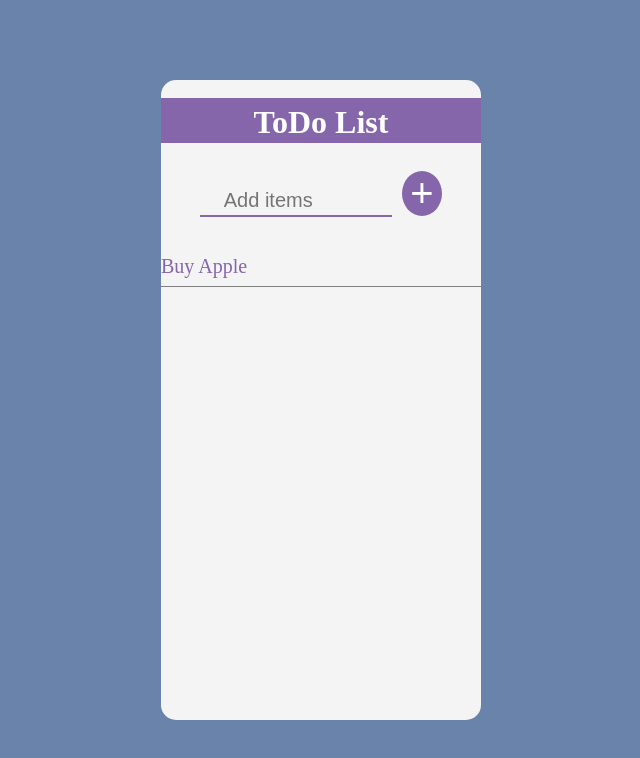
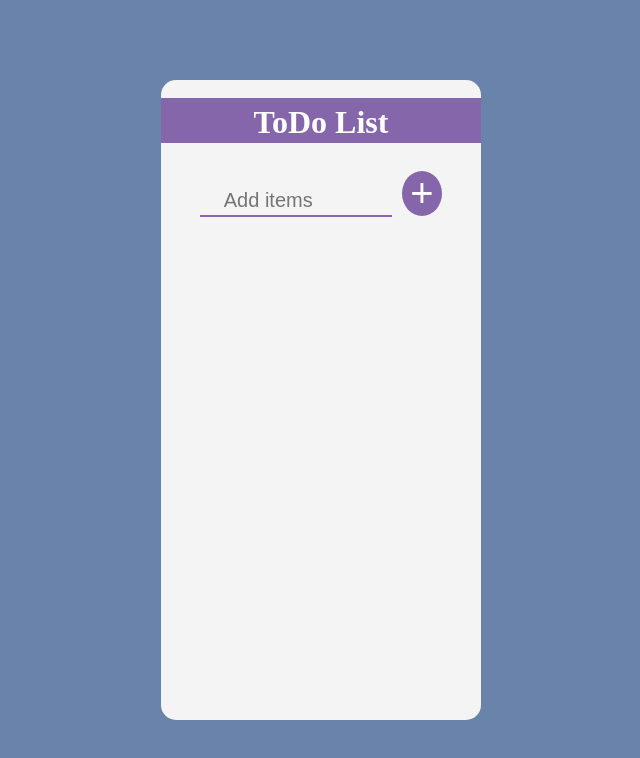
Before and after one commit to anuragyadav20062002/React-Programs, a React (Create React App) app in the folder todolistreact/: page / in a window 1280 px wide. Shown: the top 758 px of the page, without its empty margins (319-959 px from the left). Built offline with nearby package versions, Linux system fonts and the light colour scheme.

Commit message:
added button functionality

```diff
--- a/todolistreact/src/App.js
+++ b/todolistreact/src/App.js
@@ -4,11 +4,17 @@ import React, { useState } from "react"
 const App = () => {
   const [inputList, setInputList] = useState("buy apple")
 
+  const [items, setItems] = useState([])
+
   const itemEvent = (event) => {
     setInputList(event.target.value)
   }
 
-  const listOfItems = () => {}
+  const listOfItems = () => {
+    setItems((oldItems) => {
+      return [...oldItems, inputList]
+    })
+  }
   return (
     <>
       <div className="main_div">
@@ -26,7 +32,13 @@ const App = () => {
           />
           <button onClick={listOfItems}> + </button>
           <ol>
-            <li>{inputList}</li>
+            {/* <li>{inputList}</li> */}
+
+            {items.map((itemvalue) => {
+              return <li>{itemvalue}</li>
+
+              // returning the current value
+            })}
           </ol>
         </div>
       </div>
```
